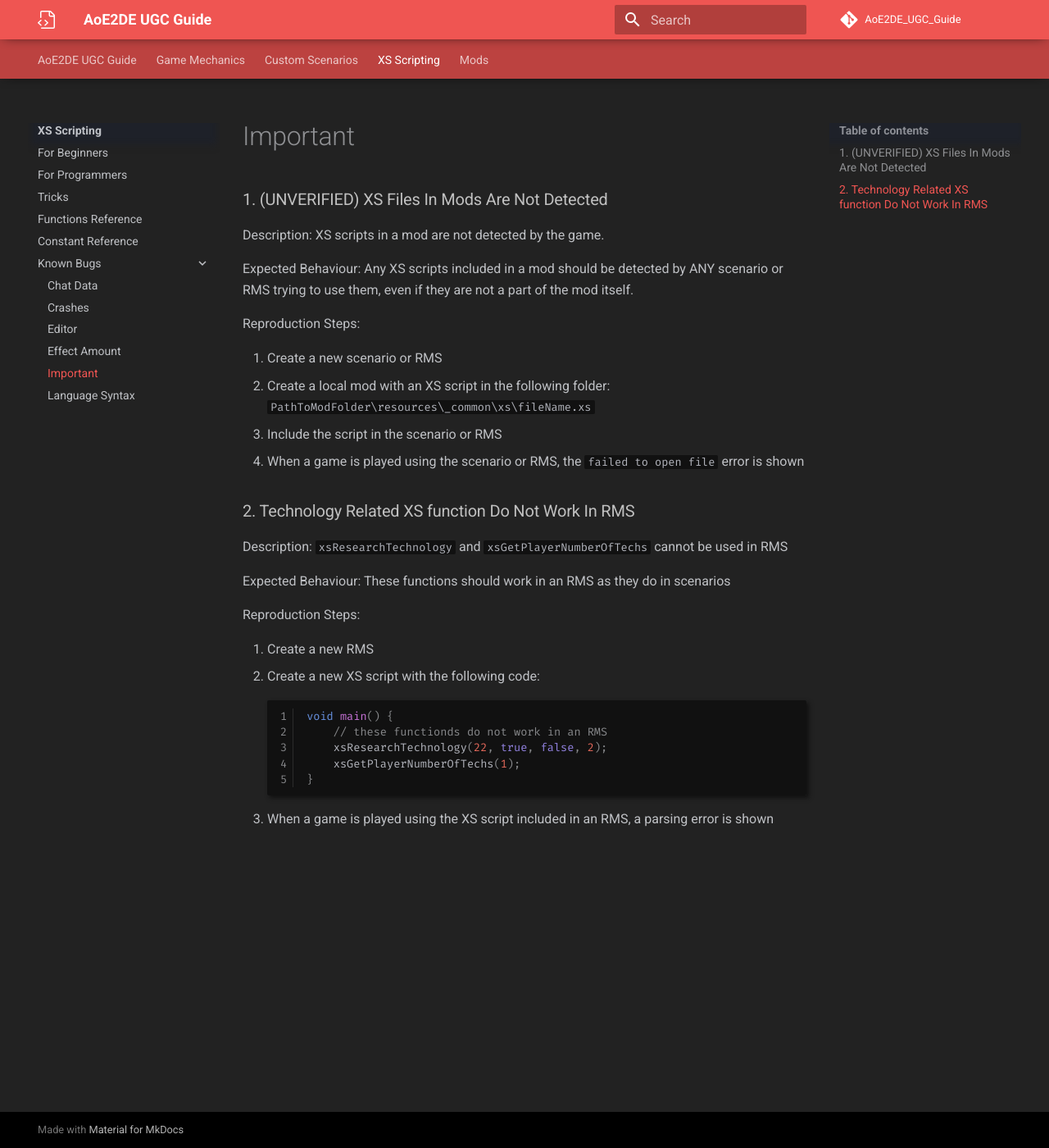
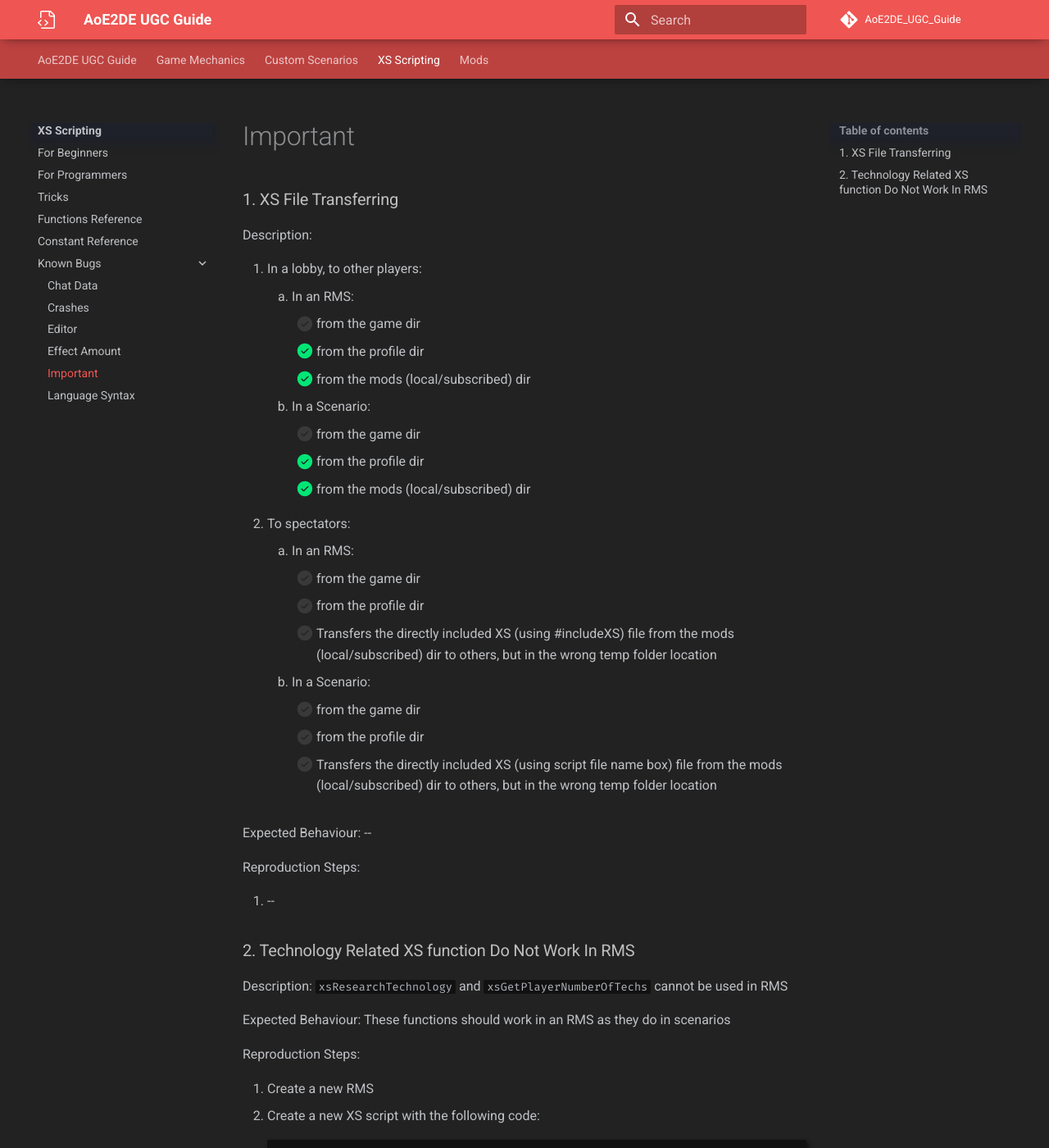
Before and after one commit to Divy1211/AoE2DE_UGC_Guide, an MkDocs documentation site: the page built from docs/general/xs/bugs/Important.md, in a window 1280 px wide and 1400 px high. Shown: the whole window at 82% size. Built offline with MkDocs 1.6.1 and Material for MkDocs 9.7.7, drawn with Linux system fonts in a browser that asks for light colours; comment, search, counter and statistics services are not loaded.

Commit message:
updated xs bugs to latest game version

```diff
--- a/docs/general/xs/bugs/Important.md
+++ b/docs/general/xs/bugs/Important.md
@@ -1,15 +1,31 @@
-### 1. (UNVERIFIED) XS Files In Mods Are Not Detected
+### 1. XS File Transferring
 
-Description: XS scripts in a mod are not detected by the game.
+Description:
 
-Expected Behaviour: Any XS scripts included in a mod should be detected by ANY scenario or RMS trying to use them, even if they are not a part of the mod itself.
+1. In a lobby, to other players:
+    1. In an RMS:
+        1. [ ] from the game dir
+        2. [X] from the profile dir
+        3. [X] from the mods (local/subscribed) dir
+    2. In a Scenario:
+        1. [ ] from the game dir
+        2. [X] from the profile dir
+        3. [X] from the mods (local/subscribed) dir
+2. To spectators:
+    1. In an RMS:
+        1. [ ] from the game dir
+        2. [ ] from the profile dir
+        3. [ ] Transfers the directly included XS (using #includeXS) file from the mods (local/subscribed) dir to others, but in the wrong temp folder location
+    2. In a Scenario:
+        1. [ ] from the game dir
+        2. [ ] from the profile dir
+        3. [ ] Transfers the directly included XS (using script file name box) file from the mods (local/subscribed) dir to others, but in the wrong temp folder location
+
+Expected Behaviour: --
 
 Reproduction Steps:
 
-1. Create a new scenario or RMS
-2. Create a local mod with an XS script in the following folder: `PathToModFolder\resources\_common\xs\fileName.xs`
-3. Include the script in the scenario or RMS
-4. When a game is played using the scenario or RMS, the `failed to open file` error is shown
+1. --
 
 ### 2. Technology Related XS function Do Not Work In RMS
 
--- a/docs/general/xs/bugs/bugs.py
+++ b/docs/general/xs/bugs/bugs.py
@@ -17,7 +17,7 @@
 
 If you know of a bug that is not documented here, or if a bug listed here is actually fixed in the *indicated* game version, reach out to the authors of this guide! Check the [About](../../../../) page for relevant information about the authors.
 
-Game Version: `101.101.61591.0 8647032`
+Game Version: `101.102.5558.0 (#71094) 9717890`
 
 Last Updated: `{date_t}`
 
```
Also changed, not shown: docs/general/xs/bugs/bugs.json (+4 -9 lines), docs/general/xs/bugs/index.md (+2 -2 lines).
